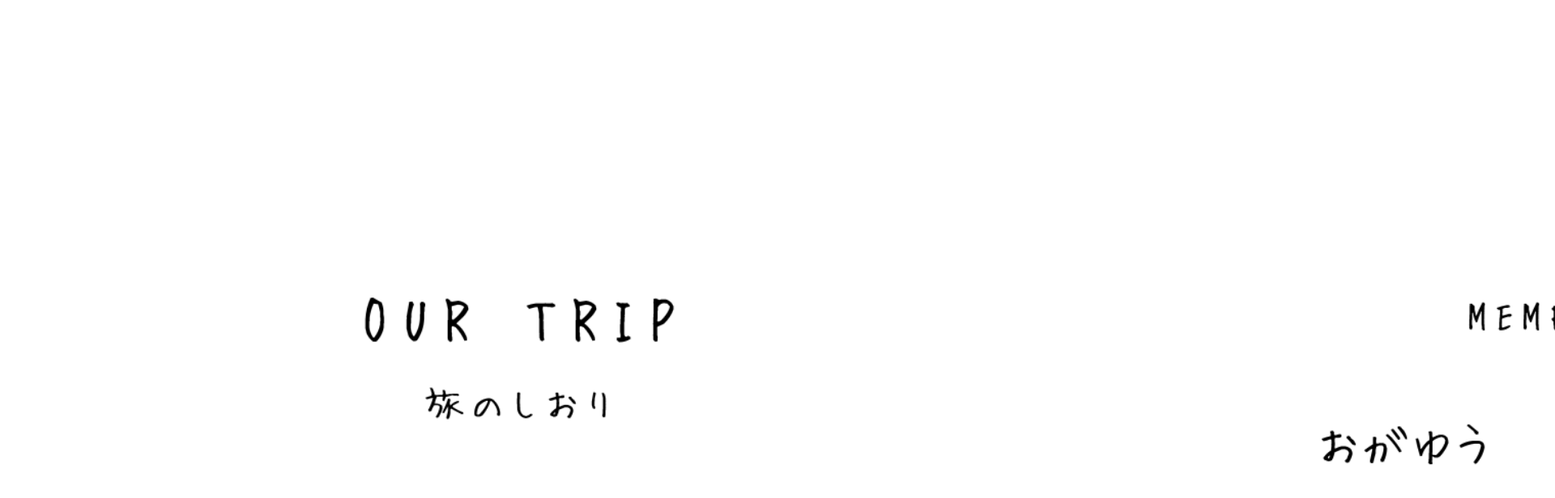
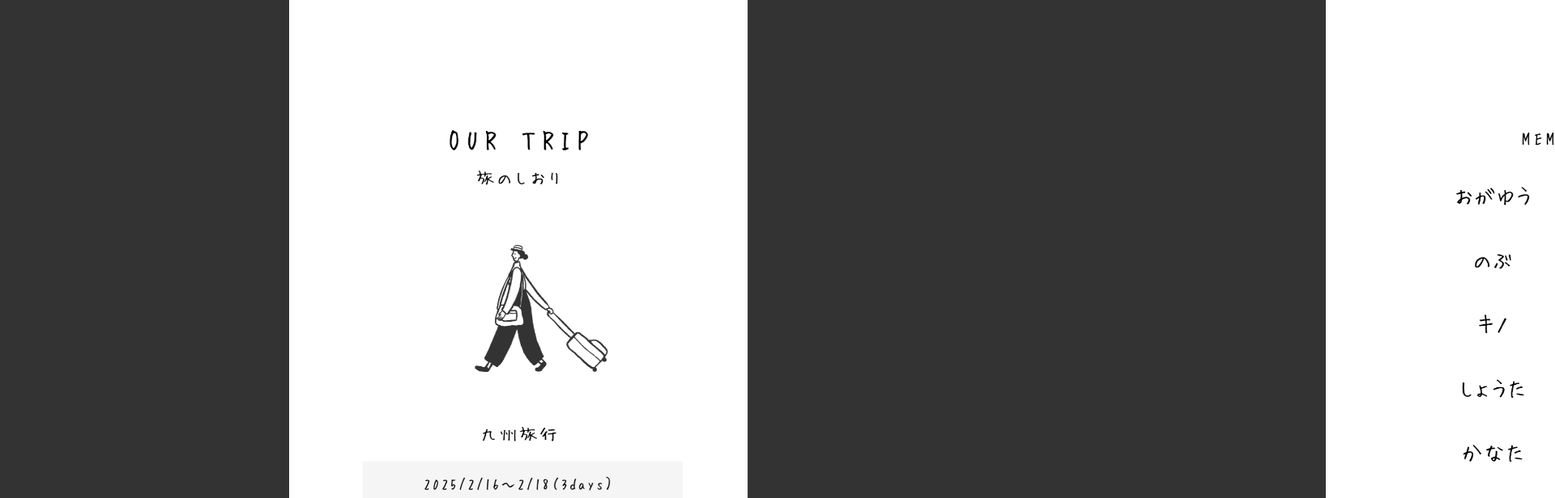
Before and after one commit to Nobu-2657/FUK_trip, a plain HTML site: page index.html in a window 1280 px wide. Shown: the top 616 px of the page at 81% size, 1920 px wide, since content can reach past the window. Drawn offline with nearby package versions, Linux system fonts and the light colour scheme.

Commit message:
Update index.html

```diff
--- a/index.html
+++ b/index.html
@@ -6,9 +6,26 @@
     <title>旅のしおり</title>
     <link rel="stylesheet" href="https://cdn.jsdelivr.net/npm/swiper@latest/swiper-bundle.min.css">
     <style>
+        body {
+            margin: 0; /* bodyのmarginを削除 */
+            padding: 0; /* bodyのpaddingを削除 */
+            background-color: #333; /* 背景色を少し暗く */
+            overflow: hidden; /* スクロールバーを非表示 */
+        }
+
+        html {
+            height: 100%; /* htmlの高さを100%に */
+        }
+
+        body {
+            height: 100%; /* bodyの高さを100%に */
+            display: flex;
+            flex-direction: column;
+        }
+
         .swiper-container {
             width: 100%;
-            height: auto;
+            height: 100%; /* スライダーの高さを100%に */
             aspect-ratio: 1000 / 1414; /* 画像のアスペクト比に合わせる */
         }
 
@@ -28,6 +45,13 @@
         .swiper-button-next:hover,
         .swiper-button-prev:hover {
             background-color: rgba(255, 255, 255, 0.8);
+        }
+
+        .swiper-pagination {
+            position: absolute;
+            bottom: 10px;
+            width: 100%;
+            text-align: center;
         }
     </style>
 </head>
@@ -63,6 +87,7 @@
             allowTouchMove: true, /* タッチでのスワイプを許可 */
             touchRatio: 1, /* タッチ感度を最大に */
             resistance: false, /* 抵抗をなくす */
+            initialSlide: 0, /* 最初のスライドを0に設定 */
         });
     </script>
 </body>
```
